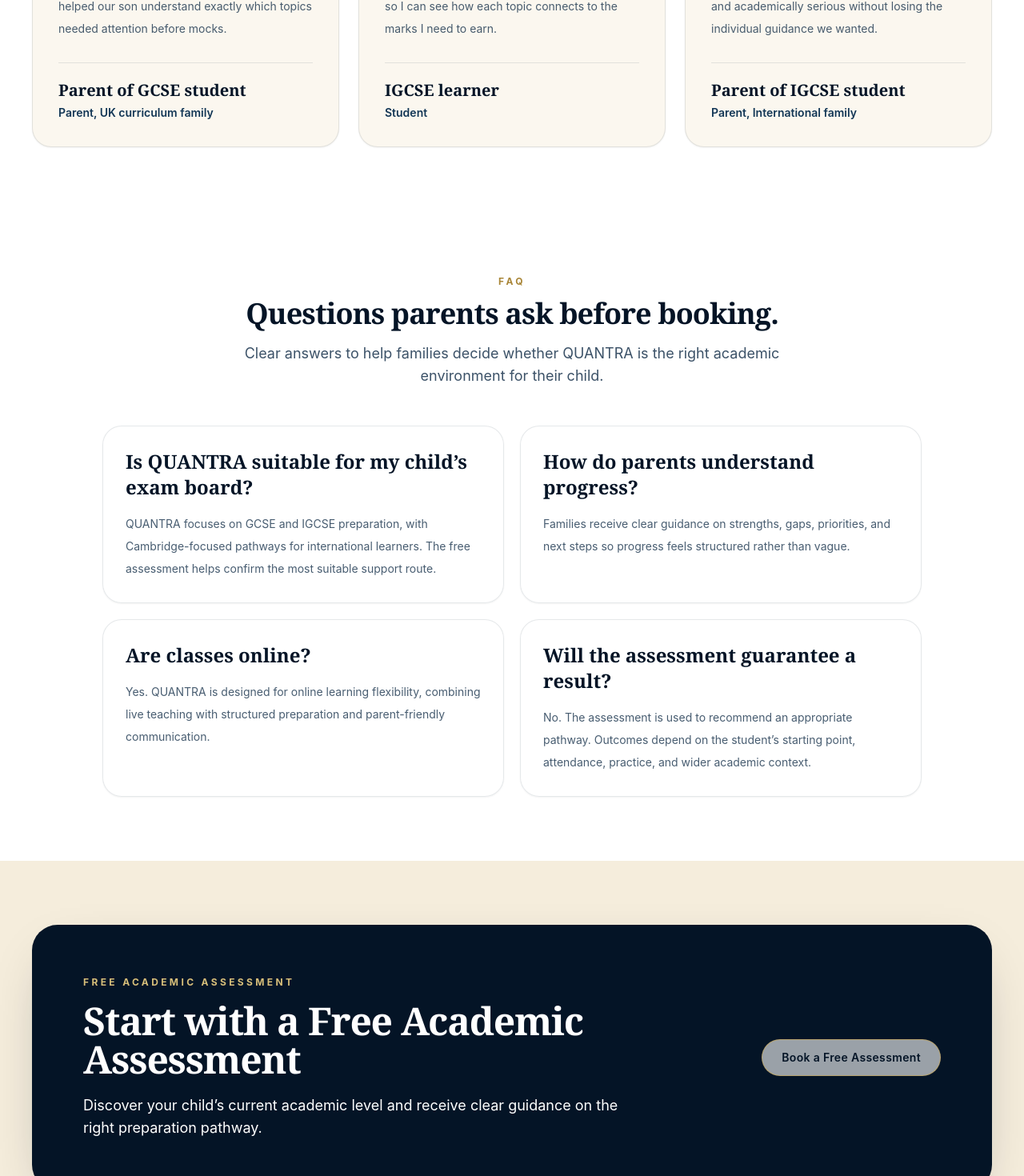
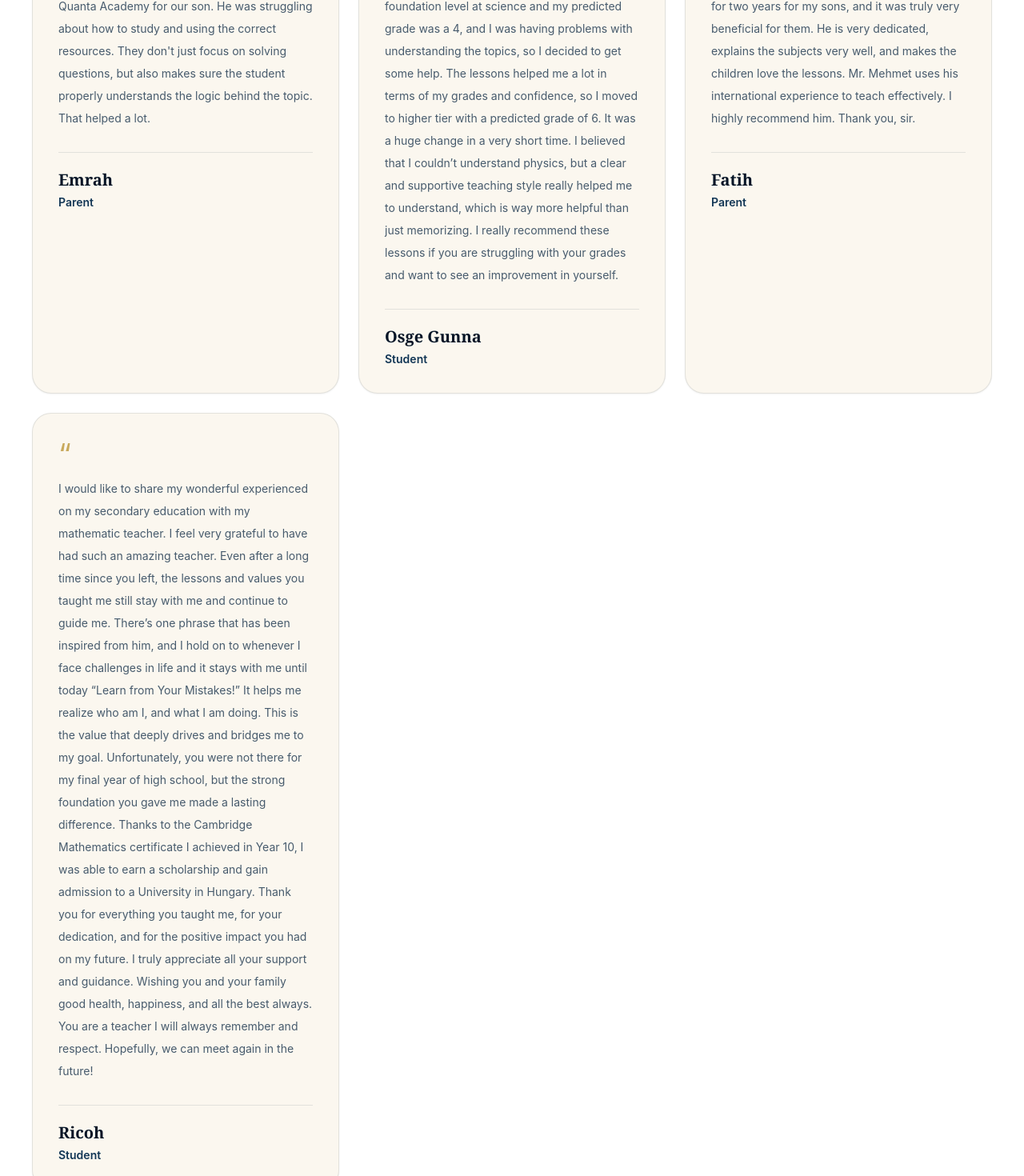
Before and after one commit to muhsinaltintop/quantra, a Next.js app: page / in a window 1280 px wide. Shown: the part 5260-6730 px from the top of the page at 80% size. Built offline with nearby package versions, Linux system fonts and the light colour scheme; no server answers.

Commit message:
Update testimonial content

```diff
--- a/src/content/testimonials.ts
+++ b/src/content/testimonials.ts
@@ -1,6 +1,28 @@
 import type { Testimonial } from "@/types/content";
+
 export const testimonials: Testimonial[] = [
-  { quote: "The assessment gave us a clear study plan and helped our son understand exactly which topics needed attention before mocks.", name: "Parent of GCSE student", role: "Parent", location: "UK curriculum family" },
-  { quote: "Lessons are structured around exam questions, so I can see how each topic connects to the marks I need to earn.", name: "IGCSE learner", role: "Student" },
-  { quote: "The small group format feels focused, calm, and academically serious without losing the individual guidance we wanted.", name: "Parent of IGCSE student", role: "Parent", location: "International family" },
+  {
+    quote:
+      "We’ve been very happy with the support from Quanta Academy for our son. He was struggling about how to study and using the correct resources. They don't just focus on solving questions, but also makes sure the student properly understands the logic behind the topic. That helped a lot.",
+    name: "Emrah",
+    role: "Parent",
+  },
+  {
+    quote:
+      "Before I started having lessons, I was at foundation level at science and my predicted grade was a 4, and I was having problems with understanding the topics, so I decided to get some help. The lessons helped me a lot in terms of my grades and confidence, so I moved to higher tier with a predicted grade of 6. It was a huge change in a very short time. I believed that I couldn’t understand physics, but a clear and supportive teaching style really helped me to understand, which is way more helpful than just memorizing. I really recommend these lessons if you are struggling with your grades and want to see an improvement in yourself.",
+    name: "Osge Gunna",
+    role: "Student",
+  },
+  {
+    quote:
+      "We received tutoring support from Mr. Mehmet for two years for my sons, and it was truly very beneficial for them. He is very dedicated, explains the subjects very well, and makes the children love the lessons. Mr. Mehmet uses his international experience to teach effectively. I highly recommend him. Thank you, sir.",
+    name: "Fatih",
+    role: "Parent",
+  },
+  {
+    quote:
+      "I would like to share my wonderful experienced on my secondary education with my mathematic teacher. I feel very grateful to have had such an amazing teacher. Even after a long time since you left, the lessons and values you taught me still stay with me and continue to guide me. There’s one phrase that has been inspired from him, and I hold on to whenever I face challenges in life and it stays with me until today “Learn from Your Mistakes!” It helps me realize who am I, and what I am doing. This is the value that deeply drives and bridges me to my goal. Unfortunately, you were not there for my final year of high school, but the strong foundation you gave me made a lasting difference. Thanks to the Cambridge Mathematics certificate I achieved in Year 10, I was able to earn a scholarship and gain admission to a University in Hungary. Thank you for everything you taught me, for your dedication, and for the positive impact you had on my future. I truly appreciate all your support and guidance. Wishing you and your family good health, happiness, and all the best always. You are a teacher I will always remember and respect. Hopefully, we can meet again in the future!",
+    name: "Ricoh",
+    role: "Student",
+  },
 ];
```
